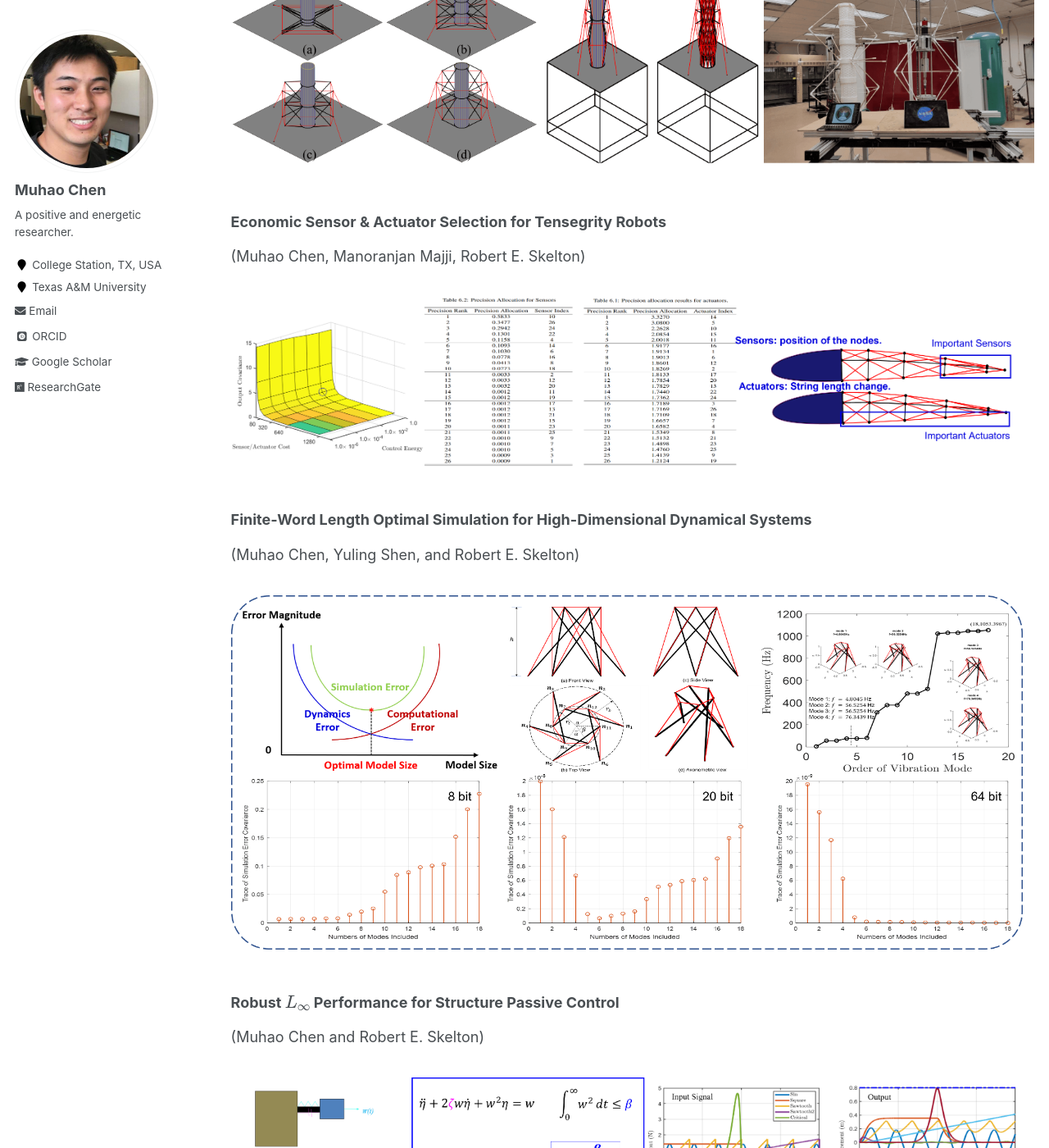
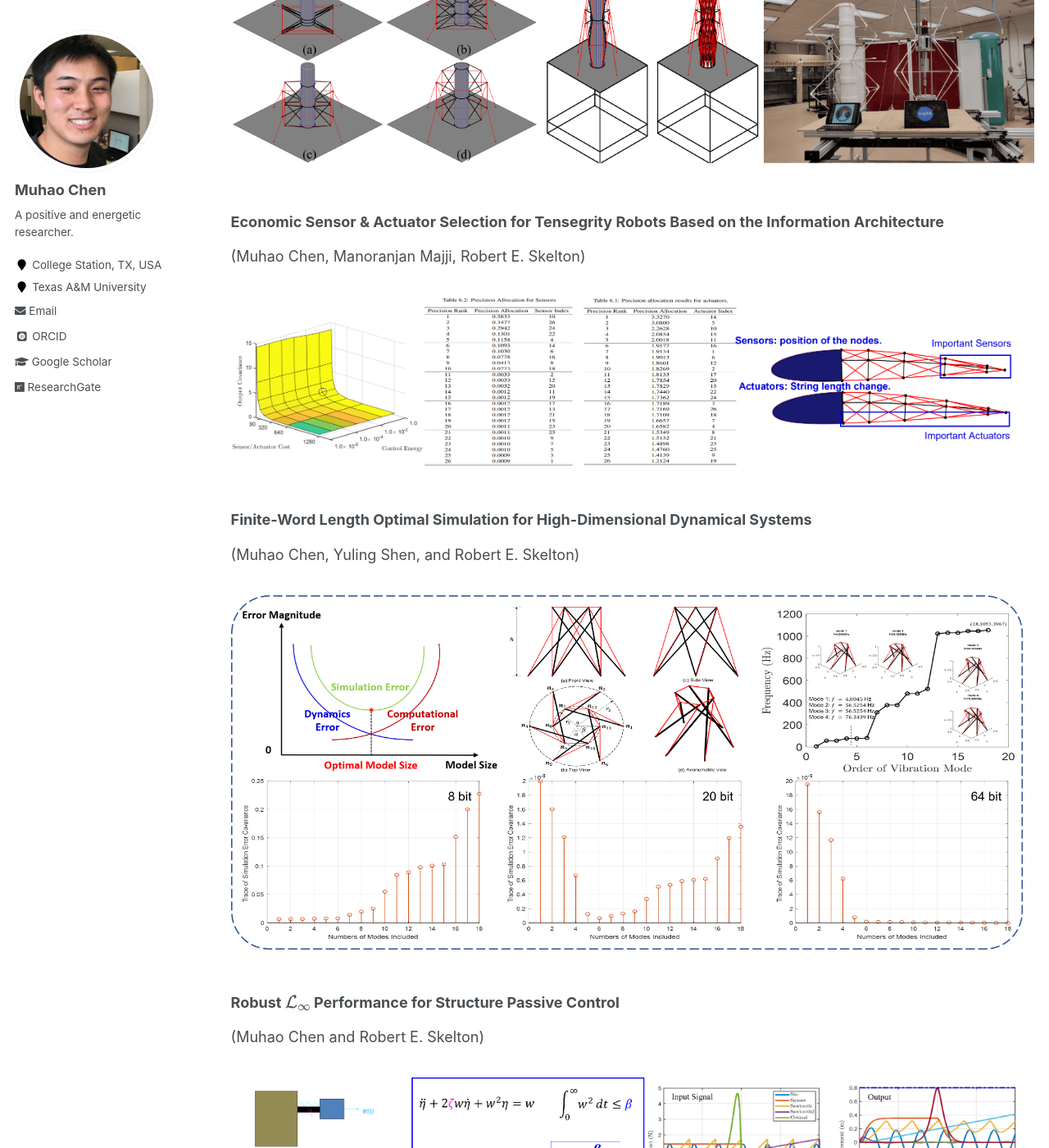
Before and after one commit to Muhao-Chen/muhao-chen.github.io, a Jekyll site: the page built from _pages/research.md, in a window 1280 px wide and 1400 px high, scrolled down 2924 px. Shown: the whole window at 82% size. Built offline with Jekyll 4.4.1, drawn with Linux system fonts in a browser that asks for light colours; some web fonts are replaced; formulas are drawn with MathJax 3.

Commit message:
Update research.md

```diff
--- a/_pages/research.md
+++ b/_pages/research.md
@@ -139,7 +139,7 @@ All my research mainly focuses on three topics: 1) Integrating Structure and Con
 
 
 
-### Economic Sensor & Actuator Selection for Tensegrity Robots
+### Economic Sensor & Actuator Selection for Tensegrity Robots Based on the Information Architecture
 <!-- (with Dr. Robert E. Skelton) -->
 (Muhao Chen, Manoranjan Majji, Robert E. Skelton)
 
@@ -154,7 +154,7 @@ All my research mainly focuses on three topics: 1) Integrating Structure and Con
 <figure><img src="{{ site.url }}/images/rffi/model_error.png" width="800"/></figure>
 
 
-###  Robust $L_{\infty}$ Performance for Structure Passive Control
+###  Robust $\mathcal{L}_{\infty}$ Performance for Structure Passive Control
 <!-- (with Dr. Robert E. Skelton) -->
 (Muhao Chen and Robert E. Skelton)
 
```
